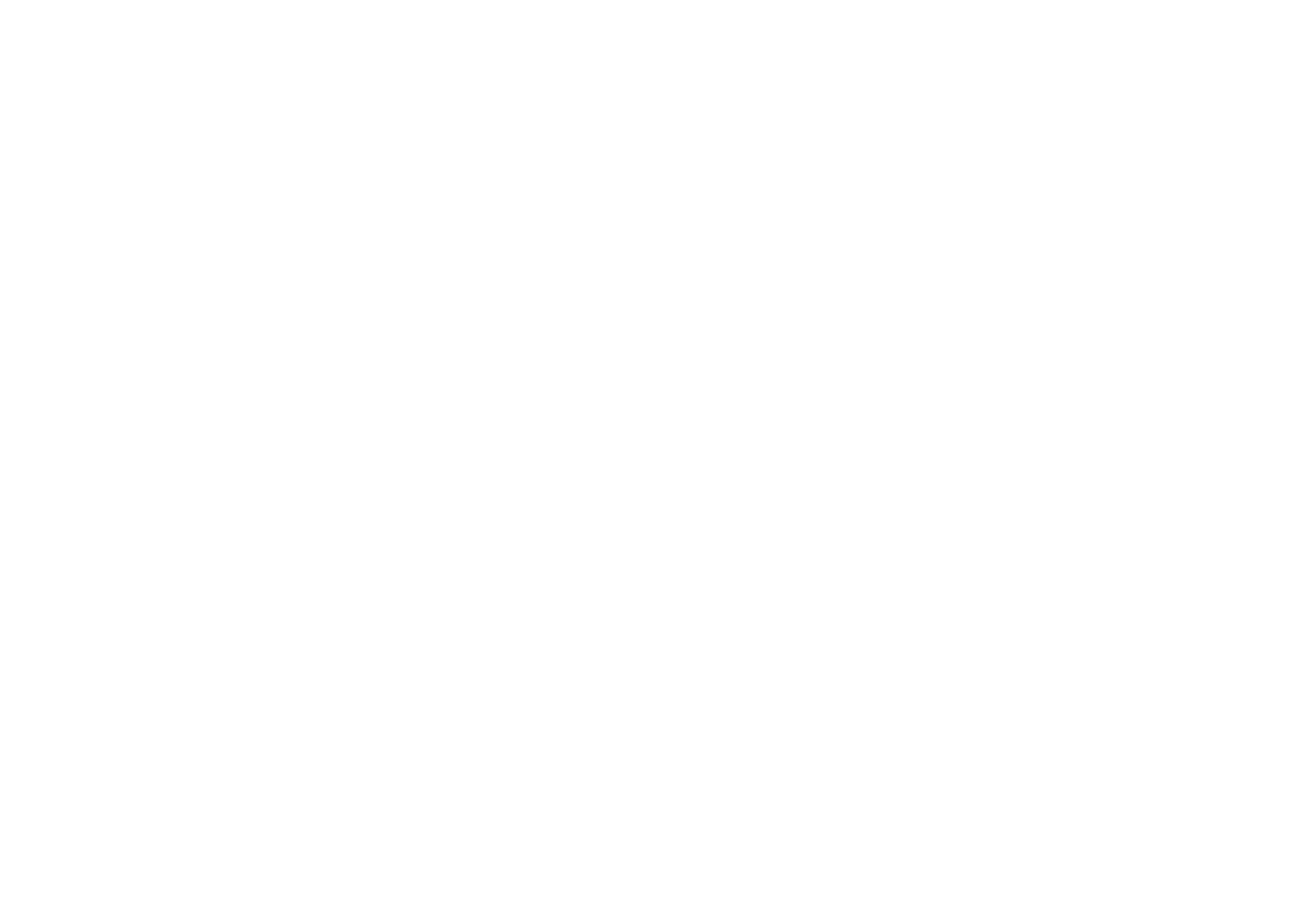
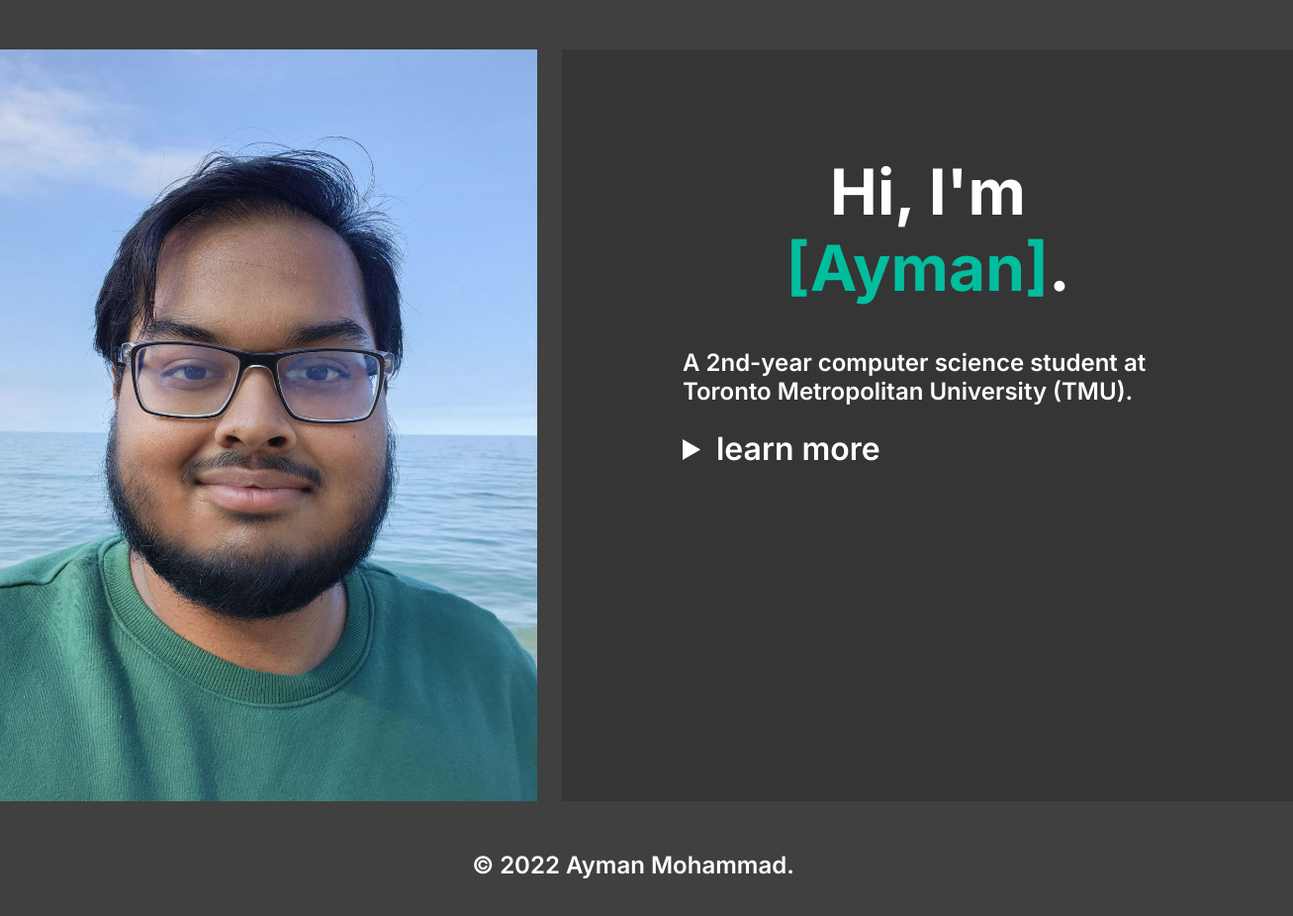
Before and after one commit to amohamma8029/Personal-Website, a plain HTML site: page index.html in a window 1280 px wide. Shown: the whole page at 99% size, 1307 px wide, since content can reach past the window. Before the commit the page ends 800 px from the top, so only its background shows below. Drawn offline with Linux system fonts and the light colour scheme.

Commit message:
implemented main html/css for desktop version

```diff
--- a/index.html
+++ b/index.html
@@ -14,6 +14,47 @@
 </head>
 
 <body>
+
+    <div class="main-container">
+
+        <div class="image-container">
+            <img class="image-container child" src="images/Me.jpg" alt="A picture of myself.">
+        </div>
+
+        <div class="text-container">
+
+            <div class="text-wrapper">
+                <h1>Hi, I'm <span class="text-container hi-light">[Ayman]</span>.</h1>
+
+                <p class="text-container text">A 2nd-year computer science student at Toronto Metropolitan University (TMU).</p>
+
+                <!-- end of description -->
+
+                <details>
+                    <summary id="learn-btn">learn more</summary>
+                    <!-- remember to link resume -->
+                    <p class="text-container text">
+                        I'm deeply passionate about technology as a whole, and always seek any opportunities to learn more.
+                        <br><br>
+                        If you'd like to see what I've been working on, check out my <a class="text-container hi-light" href="https://github.com/amohamma8029">[GitHub]</a>.
+                        For an overview of my skills and experience,
+                        please view my <a class="text-container hi-light" href="">[Resume]</a>.
+                        <br><br>
+                        Want to get in touch? You can reach me through <a class="text-container hi-light" href="https://www.linkedin.com/in/a-mo/">[LinkedIn]</a> or
+                        <a class="text-container hi-light" href="mailto:ayman.mohammad@ryerson.ca" title="ayman.mohammad@ryerson.ca">[Email]</a>.
+                    </p>
+                </details>
+
+                <!-- end of learn more -->
+            </div>
+
+        </div>
+    </div>
+
+    <footer>
+        © 2022 Ayman Mohammad.
+    </footer>
+
     <script src="main.js"></script>
 </body>
 
--- a/style.css
+++ b/style.css
@@ -0,0 +1,68 @@
+/* custom css variables */
+
+:root{
+    --green-highlight: #00BE9D;
+    --off-black: #404040;
+    --dark-gray: #353535;
+}
+
+*,
+*::after,
+*::before {
+    box-sizing: border-box;
+}
+
+body {
+    margin: 50px;
+    font-family: Inter, sans-serif;
+    background-color: var(--off-black);
+}
+
+.main-container {
+    display: flex;
+    justify-content: center;
+    gap: 25px;
+    height: 95vh;
+    width: 100%;
+}
+
+.text-container {
+    color: white;
+    background-color: var(--dark-gray);
+}
+
+.text-container h1 {
+    font-size: 64px;
+    text-align: center;
+}
+
+.text-wrapper {
+    padding: 62px 121px 62px 122px;
+}
+
+.text-container.text {
+    font-size: 24px;
+    line-height: 29.05px;
+    width: 496px;
+}
+
+.text-container summary {
+    font-size: 32px;
+}
+
+.text-container.hi-light{
+    color: var(--green-highlight);
+}
+
+.image-container.child {
+    width: auto;
+    height: 95vh;
+    object-fit: cover;
+}
+
+footer {
+    margin-top: 50px;
+    text-align: center;
+    color: white;
+    font-size: 24px;
+}
```
